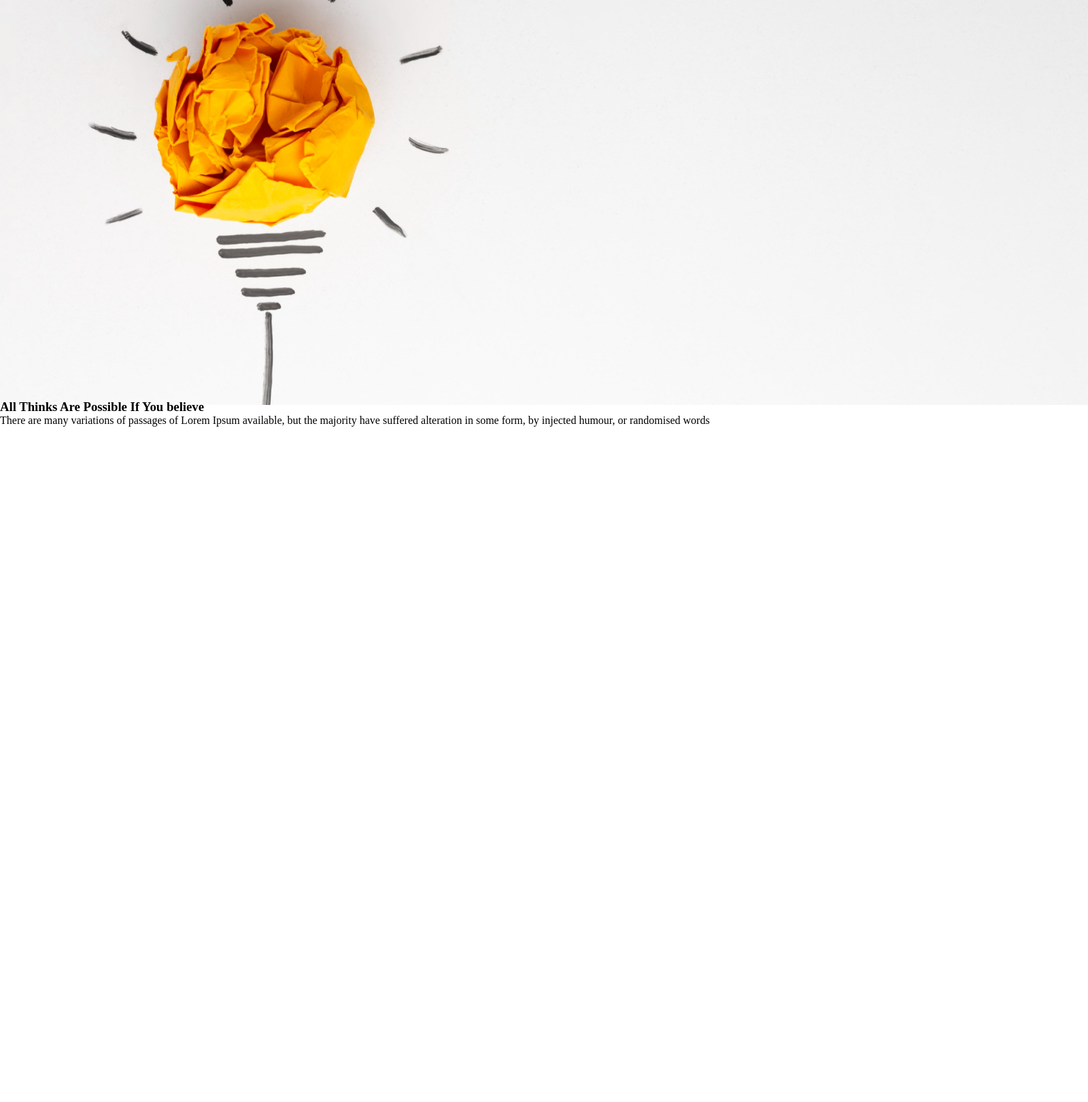
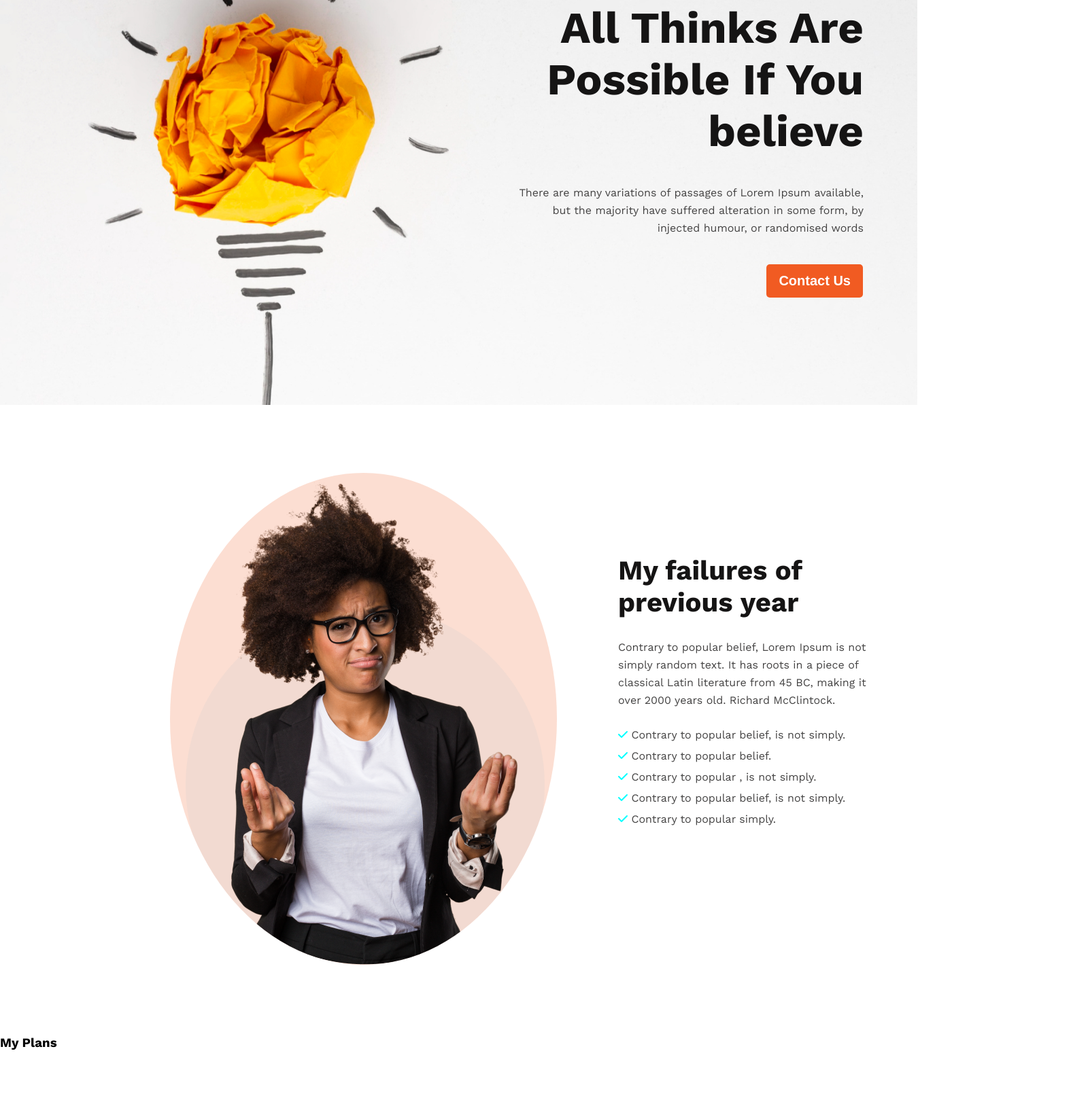
Before and after one commit to jarir-h/my-profile, a plain HTML site: page index.html in a window 1280 px wide. Shown: the part 212-1834 px from the top of the page at 68% size, 1600 px wide, since content can reach past the window. Before the commit the page ends 840 px from the top, so only its background shows below. Drawn offline with nearby package versions, Linux system fonts and the light colour scheme.

Commit message:
main text added

```diff
--- a/index.html
+++ b/index.html
@@ -4,24 +4,51 @@
     <meta charset="UTF-8">
     <meta name="viewport" content="width=device-width, initial-scale=1.0">
     <title>my Profile</title>
+    <link rel="preconnect" href="https://fonts.googleapis.com">
+    <link rel="preconnect" href="https://fonts.gstatic.com" crossorigin>
+    <link href="https://fonts.googleapis.com/css2?family=Work+Sans:wght@300;400;500;600;700;800;900&display=swap" rel="stylesheet">
+    <script src="https://kit.fontawesome.com/470b0f6374.js" crossorigin="anonymous"></script>
     <link rel="stylesheet" href="./styles/style.css">
     <link rel="shortcut icon" href="./images/fab.png" type="image/x-icon">
 </head>
 <body>
     <header class="header">
-      <div class="cover-section">
-        <div class="cover-img">
-            <img src="./images/banner/banner1.png" alt="">
-        </div>
         <div class="header-section">
-            <h3>All Thinks Are Possible If You believe</h3>
-            <p>There are many variations of passages of Lorem Ipsum available, but the majority have suffered alteration in some form, by injected humour, or randomised words</p>
+            <h3 class="header-text">All Thinks Are Possible If You believe</h3>
+            <p class="header-discription">There are many variations of passages of Lorem Ipsum available, but the majority have suffered alteration in some form, by injected humour, or randomised words</p>
+            <button class="btn-header">Contact Us</button>
         </div>
       </div>
     </header>
 
     <main>
-
+      <div class="body-section">
+        <div class="body-img">
+            <img src="./images/person.png" alt="">
+        </div>
+        <div class="body-text">
+            <h3 class="body-title">My failures of previous year</h3>
+            <p class="body-discription">Contrary to popular belief, Lorem Ipsum is not simply random text. It has roots in a piece of classical Latin literature from 45 BC, making it over 2000 years old. Richard McClintock.</p>
+            <div class="body-list">
+                <ul>
+                    <li><a href=""><i class="fa-solid fa-check"></i> Contrary to popular belief, is not simply.</a></li>
+                    <li><a href=""><i class="fa-solid fa-check"></i> Contrary to popular belief.</a></li>
+                    <li><a href=""><i class="fa-solid fa-check"></i> Contrary to popular , is not simply.</a></li>
+                    <li><a href=""><i class="fa-solid fa-check"></i> Contrary to popular belief, is not simply.</a></li>
+                    <li><a href=""><i class="fa-solid fa-check"></i> Contrary to popular simply.</a></li>
+                </ul>
+            </div>
+        </div>
+      </div>
+      <section>
+        <div class="service-section">
+            <h3 class="service-title">My Plans</h3>
+            <div class="service-details"><img src="" alt=""></div>
+            <div class="service-details"><img src="" alt=""></div>
+            <div class="service-details"><img src="" alt=""></div>
+            <div class="service-details"><img src="" alt=""></div>
+        </div>
+      </section>
     </main>
 
     <footer>
--- a/styles/style.css
+++ b/styles/style.css
@@ -2,12 +2,96 @@
     padding: 0;
     margin: 0;
 }
-.header{}
-.cover-section{
+body{
+    font-family: 'Work Sans', sans-serif;
+}
 
+/*     header    section    */
+
+.header{
+    background-image: url('../images/banner/banner1.png');
+    width: 1349px;
+    height: 808px;
 }
-.cover-img{
-    width: 1000px;
-    height: 800px;
-    background-attachment: fixed;
+.header-section{
+    text-align: right;
+    padding: 215px 80px 50px 745px;
 }
+.header-text{
+    color: #151414;
+    text-align: right;
+    font-size: 65px;
+    font-weight: 700;
+    width: 525px;
+}
+.header-discription{
+    color: #444343;
+    text-align: right;
+    font-size: 16px;
+    font-weight: 400;
+    line-height: 26px;
+    width: 525px;
+    padding: 40px 0;
+}
+.btn-header{
+    color: #FFF;
+    font-size: 20px;
+    font-weight: 600;
+    background-color: #F15B22;
+    border: 0;
+    padding: 13px 18px;
+    border-radius: 5px;
+    transition: 2s;
+}
+.btn-header:hover{
+    background-color: #962f06;
+    color: #fffbf9;
+}
+
+/*    Body  Section     */
+
+.body-section{
+    display: flex;
+    margin: 100px 250px;
+    gap: 90px;
+}
+.body-img img{
+    border-radius: 50%;
+    background: rgba(241, 91, 34, 0.20);
+}
+.body-text{
+    width: 288px;
+    text-align: left;
+}
+.body-title{
+    color: #151414;
+    font-size: 40px;
+    font-weight: 700;
+    width: 288px;
+    padding-top: 120px;
+}
+.body-discription{
+    color: #444343;
+    font-size: 16px;
+    font-weight: 400;
+    line-height: 26px;
+    width: 400px;
+    padding-top: 30px;
+    padding-bottom: 20px;
+}
+
+.body-list li{
+    list-style: none;
+    width: 400px;
+}
+.body-list li,a{
+    text-decoration: none;
+    color: var(--Dark-02, #444343);
+    font-size: 16px;
+    font-weight: 400;
+    line-height: 26px;
+    padding-top: 5px;
+}
+.body-list li,i{
+   color: aqua;
+}
```
